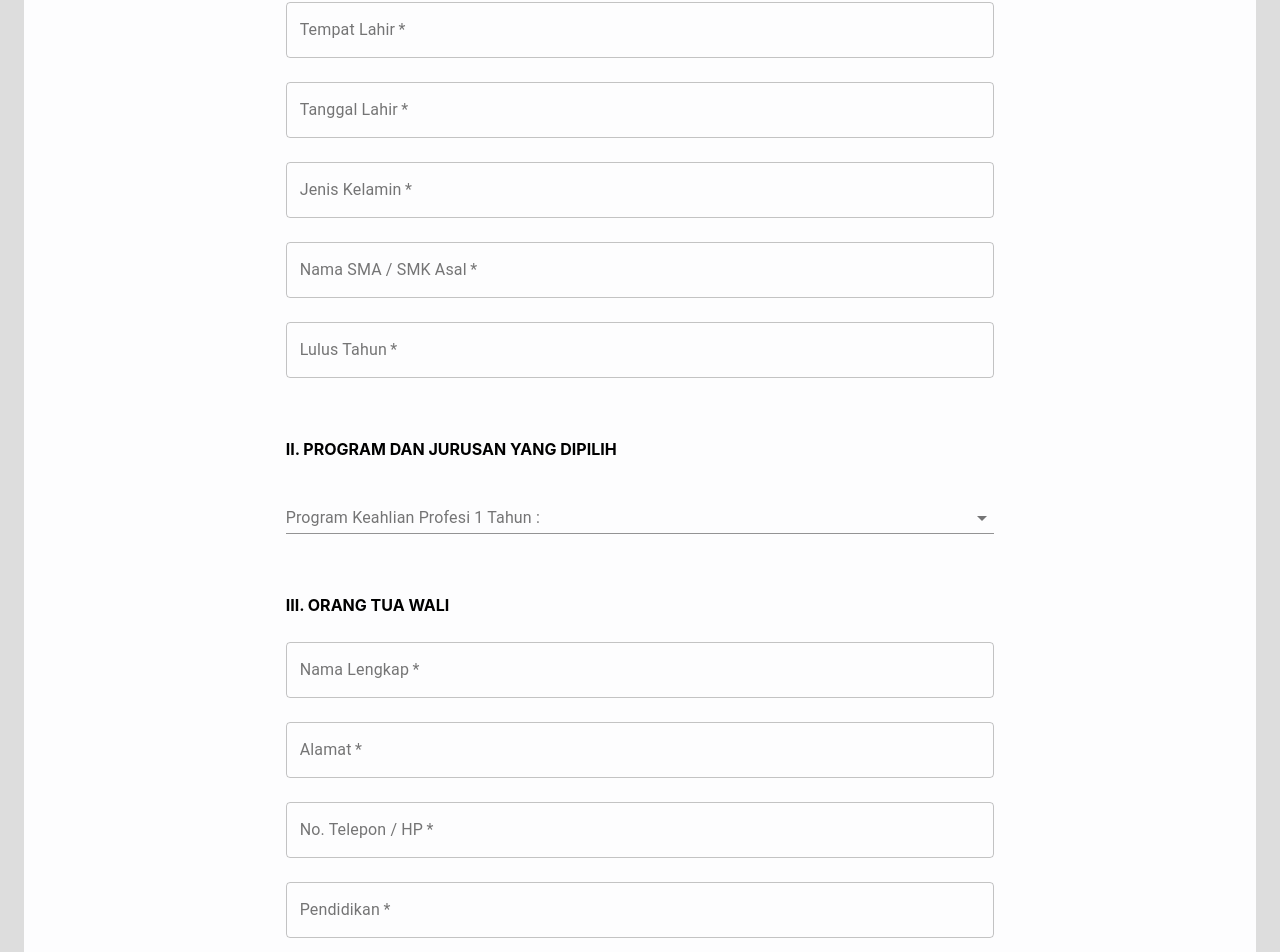
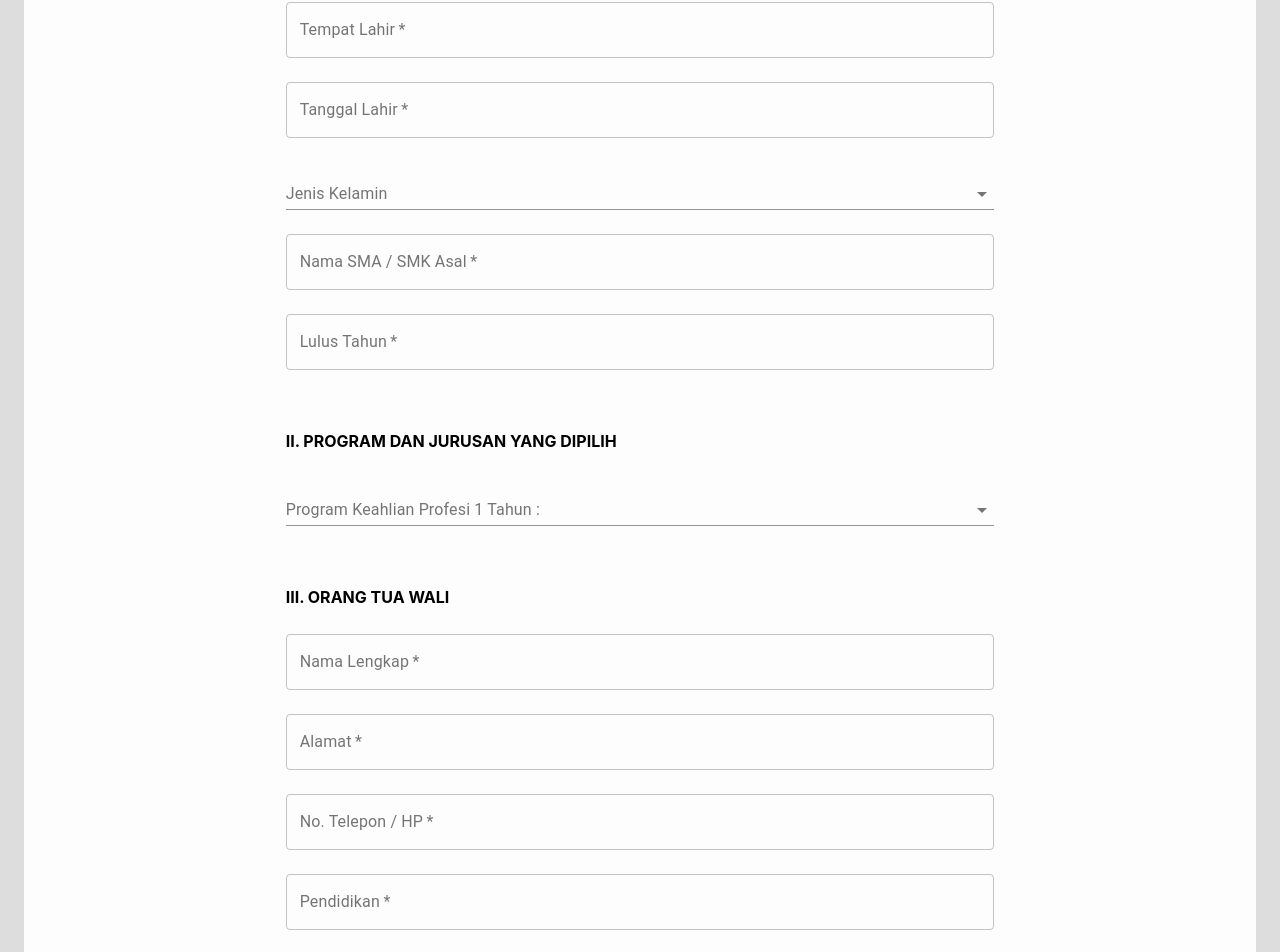
Before and after one commit to syukronarie/idf-frontend, a Next.js app: page /register in a window 1280 px wide. Shown: the part 938-1890 px from the top of the page. Built offline with nearby package versions, Linux system fonts and the light colour scheme; what google-spreadsheet would draw is missing.

Commit message:
finish implementing select gender

```diff
--- a/src/components/register/RegisterPage.tsx
+++ b/src/components/register/RegisterPage.tsx
@@ -43,11 +43,6 @@
 
     router.push("/");
   };
-
-  // Handle Register
-  // React.useEffect(() => {
-  //   handleRegister()
-  // }, []);
 
   return (
     <>
@@ -252,7 +247,27 @@
               </Grid> */}
 
               <Grid item xs={12} sm={7}>
-                <TextField
+                <FormControl fullWidth>
+                  <InputLabel id="Jenis Kelamin">Jenis Kelamin</InputLabel>
+                  <Select
+                    labelId="Jenis Kelamin"
+                    id="Jenis Kelamin"
+                    required
+                    value={
+                      studentRegister?.gender ? studentRegister.gender : ""
+                    }
+                    onChange={(e) =>
+                      setStudentRegister({
+                        ...studentRegister,
+                        gender: e.target.value.toString()
+                      })
+                    }
+                    label="Program Keahlian Profesi 1 Tahun">
+                    <MenuItem value="Laki - laki">Laki - laki</MenuItem>
+                    <MenuItem value="Perempuan">Perempuan</MenuItem>
+                  </Select>
+                </FormControl>
+                {/* <TextField
                   autoComplete="off"
                   id="outlined-basic"
                   label="Jenis Kelamin"
@@ -265,7 +280,7 @@
                       gender: e.target.value
                     })
                   }
-                />
+                /> */}
               </Grid>
 
               <Grid item xs={12} sm={7}>
@@ -327,18 +342,18 @@
 
               <Grid item xs={12} sm={7}>
                 <FormControl fullWidth>
-                  <InputLabel id="demo-simple-select-outlined-label">
+                  <InputLabel id="Program Keahlian Profesi 1 Tahun">
                     Program Keahlian Profesi 1 Tahun :
                   </InputLabel>
                   <Select
-                    labelId="demo-simple-select-outlined-label"
-                    id="demo-simple-select-outlined"
+                    labelId="Program Keahlian Profesi 1 Tahun"
+                    id="Program Keahlian Profesi 1 Tahun"
+                    required
                     value={
                       studentRegister?.expertiseProgram
                         ? studentRegister.expertiseProgram
                         : ""
                     }
-                    // onChange={handleChange}
                     onChange={(e) =>
                       setStudentRegister({
                         ...studentRegister,
```
